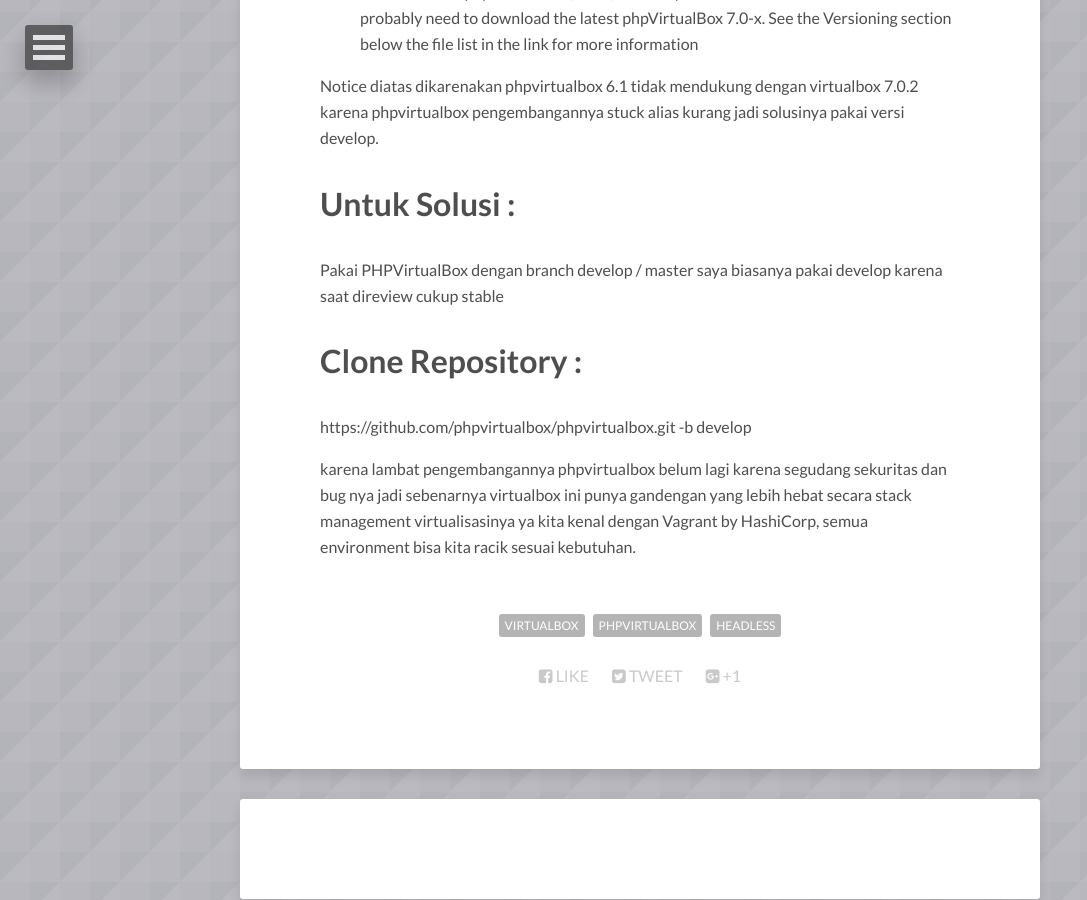
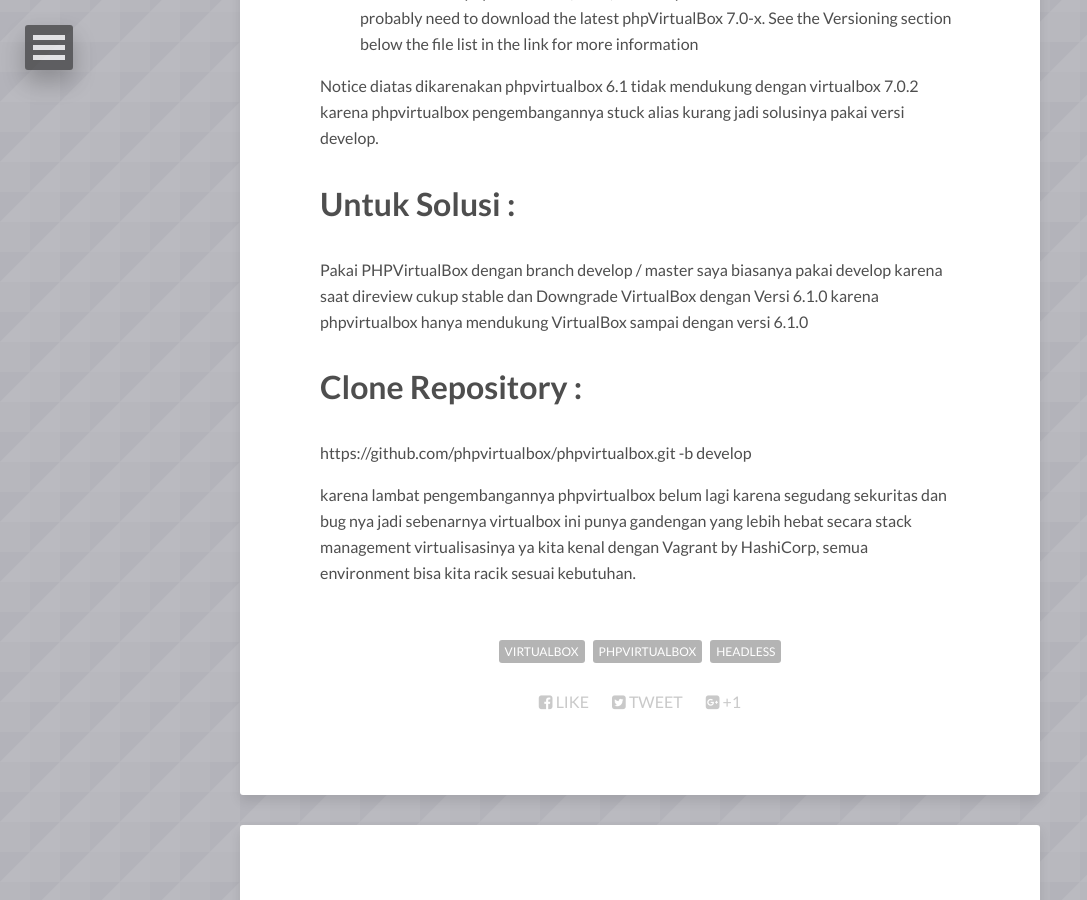
Before and after one commit to danigunawan/danigunawan.github.io, a Jekyll site: the page built from _posts/2022-11-09-belajar-virtualbox-headless-dan-phpvirtualbox-ubuntu.md, in a window 1280 px wide and 900 px high, scrolled down 3138 px. Shown: the whole window, without its empty margins (0-1087 px from the left). Built offline with Jekyll 4.4.1, drawn with Linux system fonts in a browser that asks for light colours; nearby versions of some CDN libraries; comment, search, counter and statistics services are not loaded.

Commit message:
[ADD POSTING] posting

```diff
--- a/_posts/2022-11-09-belajar-virtualbox-headless-dan-phpvirtualbox-ubuntu.md
+++ b/_posts/2022-11-09-belajar-virtualbox-headless-dan-phpvirtualbox-ubuntu.md
@@ -152,7 +152,7 @@
 Notice diatas dikarenakan phpvirtualbox 6.1 tidak mendukung dengan virtualbox 7.0.2 karena phpvirtualbox pengembangannya stuck alias kurang jadi solusinya pakai versi develop.
 
 # Untuk Solusi :
-Pakai PHPVirtualBox dengan branch develop / master saya biasanya pakai develop karena saat direview cukup stable
+Pakai PHPVirtualBox dengan branch develop / master saya biasanya pakai develop karena saat direview cukup stable dan Downgrade VirtualBox dengan Versi 6.1.0 karena phpvirtualbox hanya mendukung VirtualBox sampai dengan versi 6.1.0
 
 # Clone Repository :
 https://github.com/phpvirtualbox/phpvirtualbox.git -b develop
```
